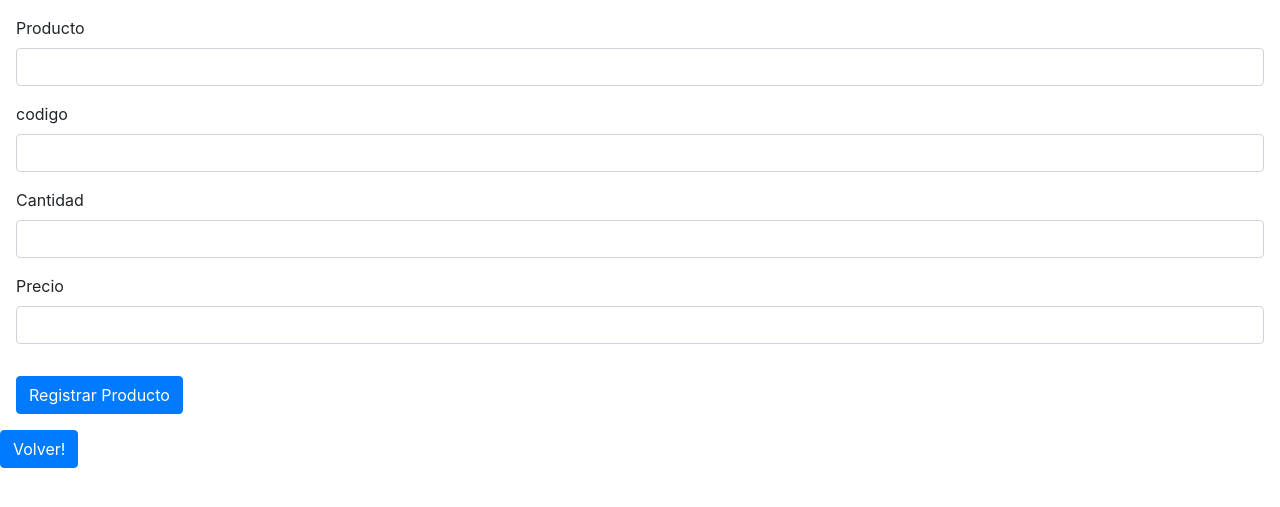
After one commit to santiagotcl/EJLubricentro, a Flask app: page /Aarticulo in a window 1280 px wide. The commit adds this page. Shown: the top 507 px of the page. Run offline with Flask 2, Linux system fonts and the light colour scheme; some libraries are stand-ins or nearby versions.

Commit message:
V1.1 agregar productos nuevos funcionando

```diff
--- a/App.py
+++ b/App.py
@@ -41,6 +41,9 @@ def busc():
     cur = mysql.connection.cursor()
     cur.execute("SELECT * FROM PRODUCTOS WHERE PRODUCTO LIKE '"+nombre+" %' OR PRODUCTO LIKE '% "+nombre+" %' OR PRODUCTO LIKE '% "+nombre+"' ")
     data = cur.fetchall()#resultado de la busqueda en la base de datos
+    if (len(data)==0):
+        cur.execute("SELECT * FROM PRODUCTOS WHERE PRODUCTO=%s",(nombre,))
+        data = cur.fetchall()#resultado de la busqueda en la base de datos
     return render_template("buscar.html", contactos=data, sumas=suma, total=total)
 
 
@@ -350,6 +353,23 @@ def camprecio(codigo):
 ###############################AGREGA UN ARTICULO#########################
 ##########################################################################
 
+@app.route("/Aarticulo")
+def Aarticulo():
+    return render_template("Aarticulo.html")
+
+@app.route("/add_product", methods=['POST'])
+def add_producto():
+    if request.method == "POST":
+        producto = request.form["producto"]
+        codigo = request.form["codigo"]
+        cantidad = request.form["cantidad"]
+        precio = request.form["precio"]
+        cur = mysql.connection.cursor() #me conecto con la BDD
+        cur.execute("INSERT INTO PRODUCTOS (PRODUCTO,CODIGO,CANTIDAD,PRECIO) VALUES (%s, %s, %s,%s)",
+        (producto, codigo, cantidad, precio)) #hago la consulta SQL
+        mysql.connection.commit() #guardo los cambios
+        flash("Producto agregado satifactoriamente") #envia mesajes entre vistas
+        return redirect(url_for("Aarticulo")) #hago que se vuelva a cargar index.html al agregar un contacto
 
 
 if __name__ == "__main__":
--- /dev/null
+++ b/templates/Aarticulo.html
@@ -0,0 +1,47 @@
+<!DOCTYPE html>
+<html lang="en">
+<head>
+    <meta charset="UTF-8">
+    <meta name="viewport" content="width=device-width, initial-scale=1.0">
+    <title>prueba flask</title>
+    <link rel="stylesheet" href="https://stackpath.bootstrapcdn.com/bootstrap/4.5.0/css/bootstrap.min.css" integrity="sha384-9aIt2nRpC12Uk9gS9baDl411NQApFmC26EwAOH8WgZl5MYYxFfc+NcPb1dKGj7Sk" crossorigin="anonymous">
+</head>
+
+<body>
+
+    {% with messages = get_flashed_messages() %}
+    {% if messages %}
+    {% for message in messages %}
+        <p>{{message}}</p>
+    {% endfor %}
+    {% endif %}
+    {% endwith %}
+
+        <form action="/add_product" method="POST">
+
+            <div class="form-group" style="margin: 1rem;">
+                <label>Producto</label>
+                <input type="text" class="form-control" name="producto">
+            </div>
+
+            <div class="form-group" style="margin: 1rem;">
+                <label>codigo</label>
+                <input type="text" class="form-control" name="codigo">
+            </div>
+
+            <div class="form-group" style="margin: 1rem;">
+                <label>Cantidad</label>
+                <input type="text" class="form-control" name="cantidad">
+            </div>
+
+            <div class="form-group" style="margin: 1rem;">
+                <label>Precio</label>
+                <input type="text" class="form-control" name="precio">
+            </div>
+
+            <button type="submit" class="btn btn-primary" style="margin: 1rem;">Registrar Producto</button>
+          </form>
+
+          <a href="/"><button type="button" class="btn btn-primary" >Volver!</button></a>
+
+</body>
--- a/templates/stock.html
+++ b/templates/stock.html
@@ -99,5 +99,7 @@
 
     <a href="/"><button type="button" class="btn btn-primary" >Volver!</button></a>
 
+    <a href="/Aarticulo"><button type="button" class="btn btn-primary" >Agregar Aarticulo</button></a>
+
 </body>
 </html>
```
